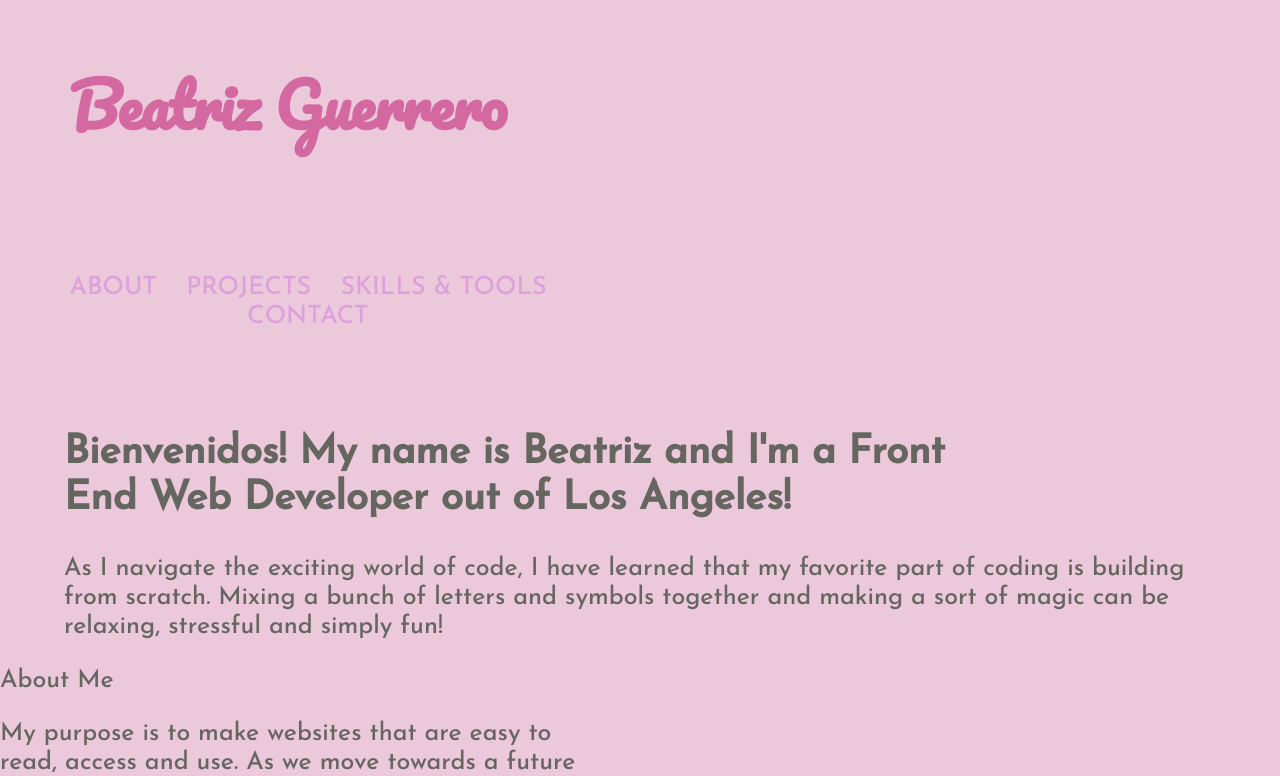
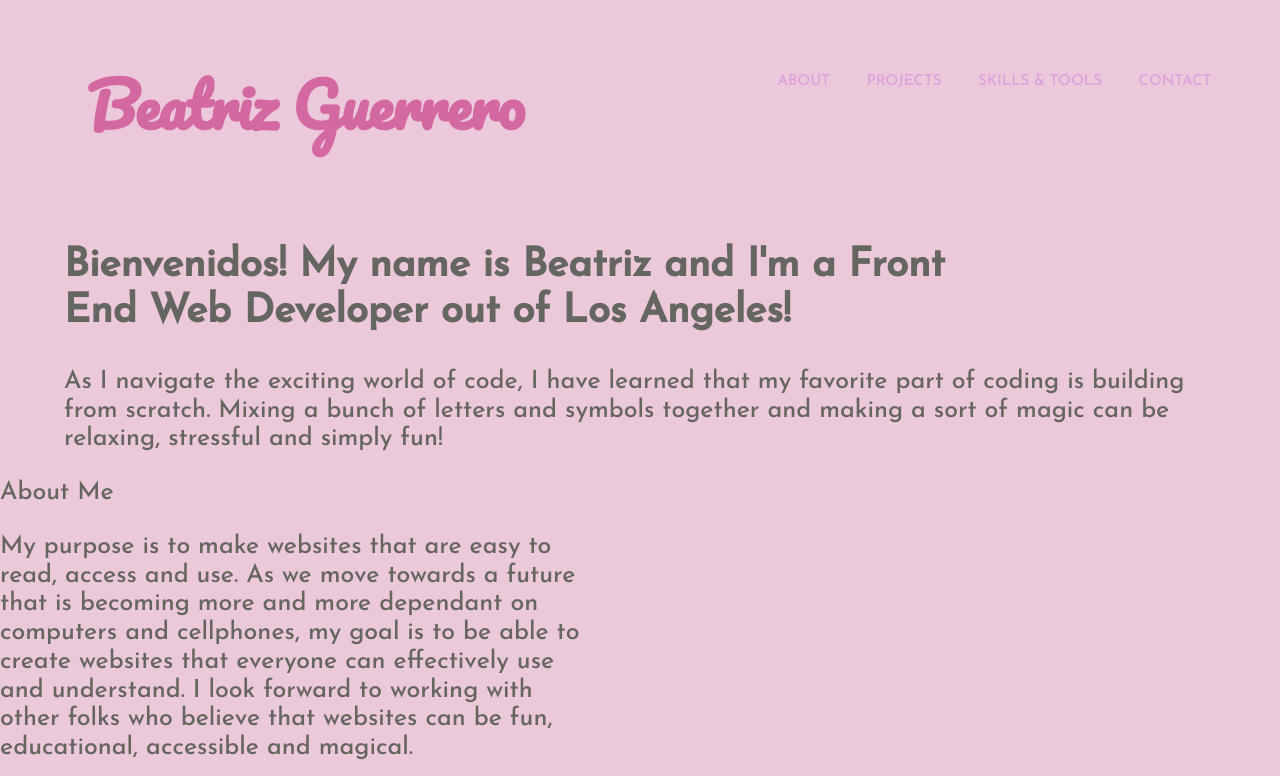
Before and after one commit to Beatriz-G/Beatriz, a plain HTML site: page index.html in a window 1280 px wide. Shown: the top 776 px of the page. Drawn offline with Linux system fonts and the light colour scheme; a web font is replaced by a local one.

Commit message:
Removed max width

```diff
--- a/css/main.css
+++ b/css/main.css
@@ -11,7 +11,7 @@ body {
 
 .full-width {
     width: 90%;
-    max-width: 1200px;
+
     margin: 0 auto;
     overflow: auto;
 }
@@ -57,7 +57,7 @@ nav ul {
 nav ul li a {
     text-transform: uppercase;
     text-decoration: none;
-    font-size: 25px;
+    font-size: 15px;
     color: plum;
 }
 
--- a/index.html
+++ b/index.html
@@ -2,7 +2,6 @@
 <html lang="en">
 
     <head>
-        <meta charset="UTF-8">
         <title>
             Beatriz
         </title>
@@ -13,14 +12,10 @@
     </head>
     <body>
         <header>
-            <div class="main-header"
             <div class="full-width">
-                    <div class="name">
                 <h1>
                     Beatriz Guerrero
                 </h1>
-                    </div>
-                    <div class="navigation">
                 <nav>
                     <ul>
                         <li><a href="#about/index.html">About</a></li>
@@ -29,8 +24,6 @@
                         <li><a href="#contact/index.html">Contact</a></li>
                     </ul>
                 </nav>
-                    </div>
-                </div>
             </div>
         </header>
         <main>
```
Lines whose indentation alone changed are shown as unchanged.
